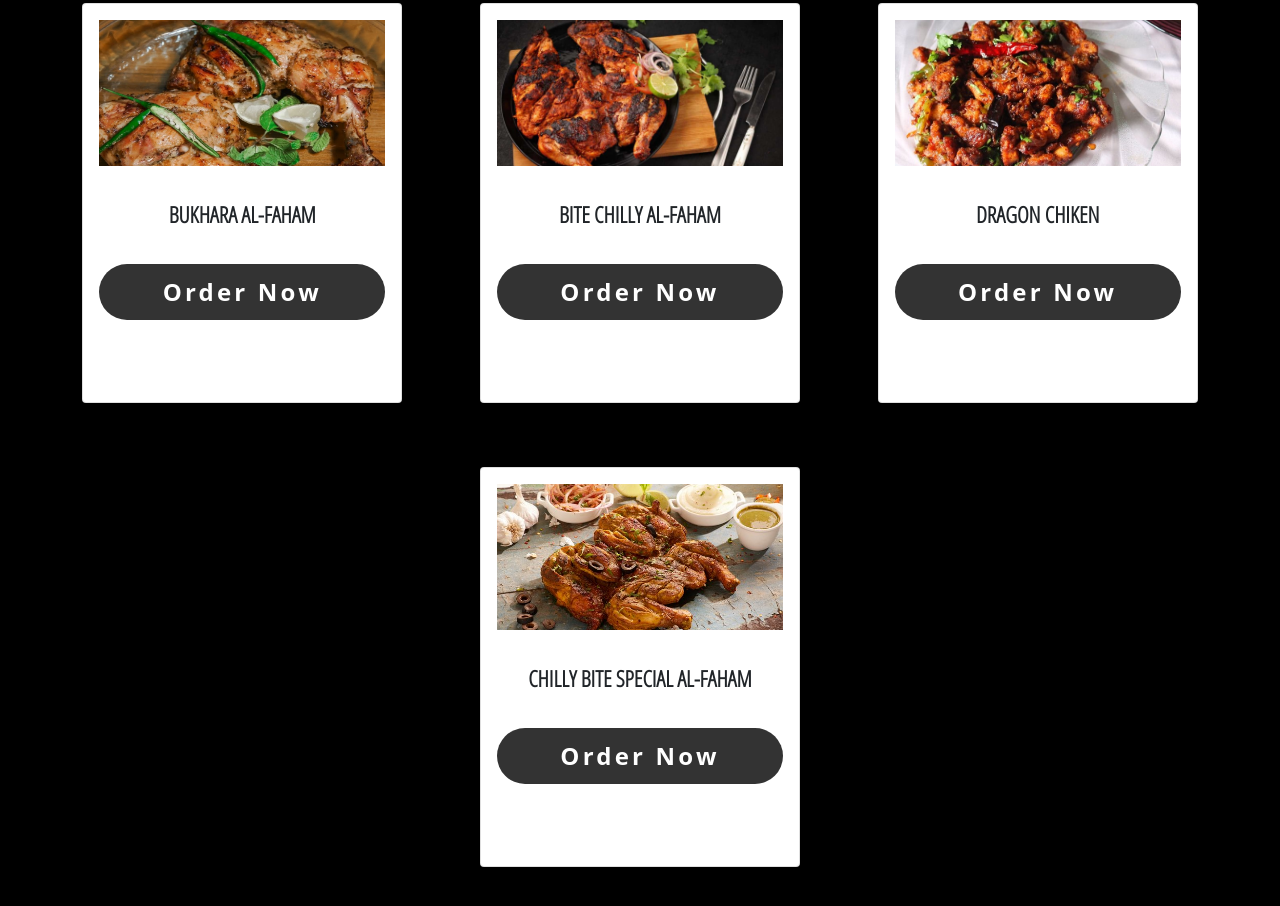
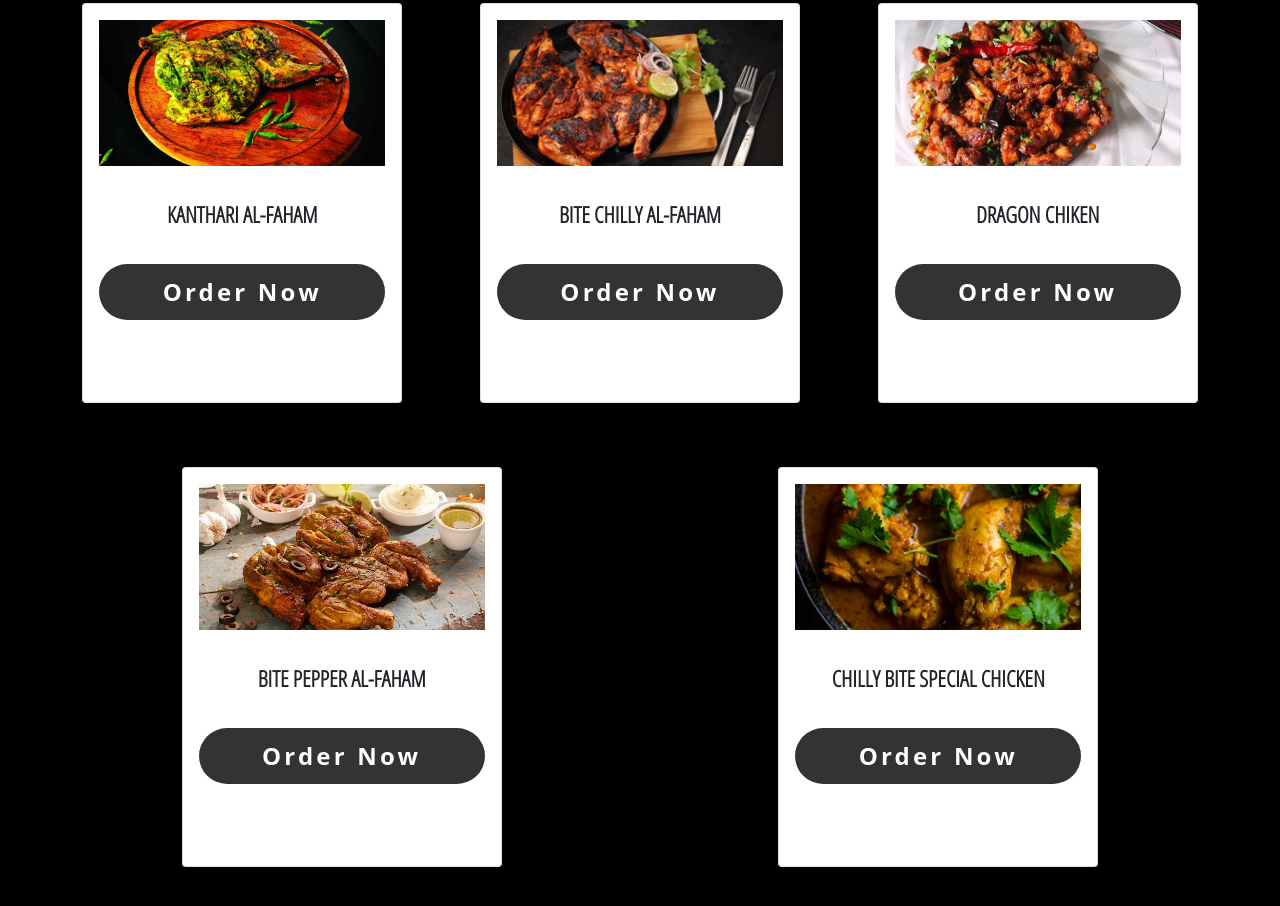
Before and after one commit to mushfiq00/family-resturant, a plain HTML site: page index.html in a window 1280 px wide. Shown: the part 1434-2340 px from the top of the page. Drawn offline with nearby package versions, Linux system fonts and the light colour scheme; a web font is replaced by a local one.

Commit message:
NEW DISH

```diff
--- a/index.html
+++ b/index.html
@@ -101,8 +101,8 @@
   <div class="card-container">
 
       <div class="card">
-          <img src="asset/white chkn.jpg" alt="Al-faham">
-        <p class="spcl">BUKHARA AL-FAHAM</p>
+          <img src="asset/kanthari.jpg" alt="Al-faham">
+        <p class="spcl">KANTHARI AL-FAHAM</p>
           <a href="tel:+91 97450 04447"><button>Order Now</button> </a>
       </div>
 
@@ -119,7 +119,13 @@
       </div>
       <div class="card">
         <img src="asset/spcl al-faham-chicken.jpg" alt="">
-        <p class="spcl">CHILLY BITE SPECIAL AL-FAHAM</p>
+        <p class="spcl"> BITE PEPPER AL-FAHAM</p>
+        <a href="tel:+91 97450 04447"><button>Order Now</button> </a>
+      </div>
+
+       <div class="card">
+        <img src="asset/gravy.jpg"" alt="">
+        <p class="spcl">CHILLY BITE SPECIAL CHICKEN</p>
         <a href="tel:+91 97450 04447"><button>Order Now</button> </a>
       </div>
 
```
